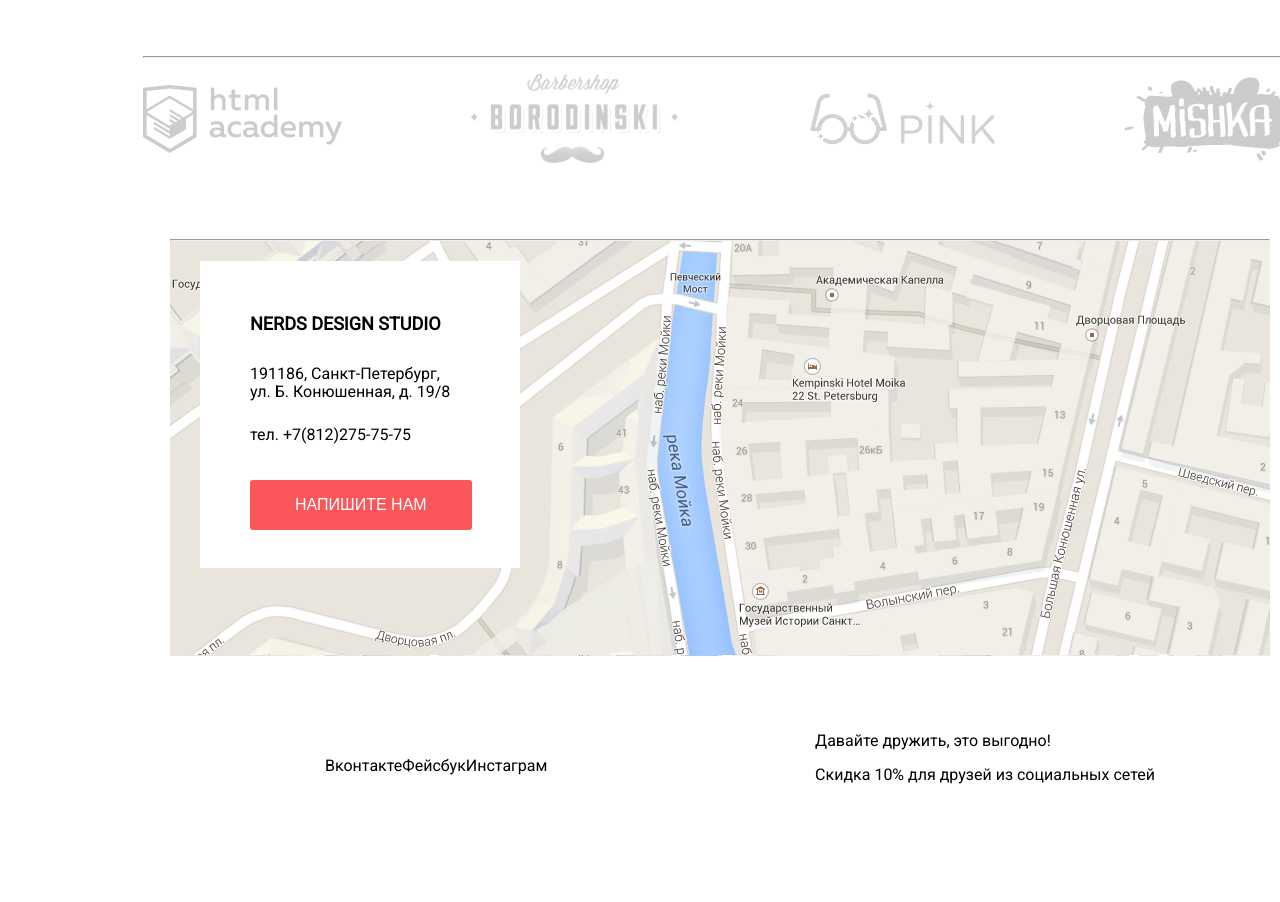
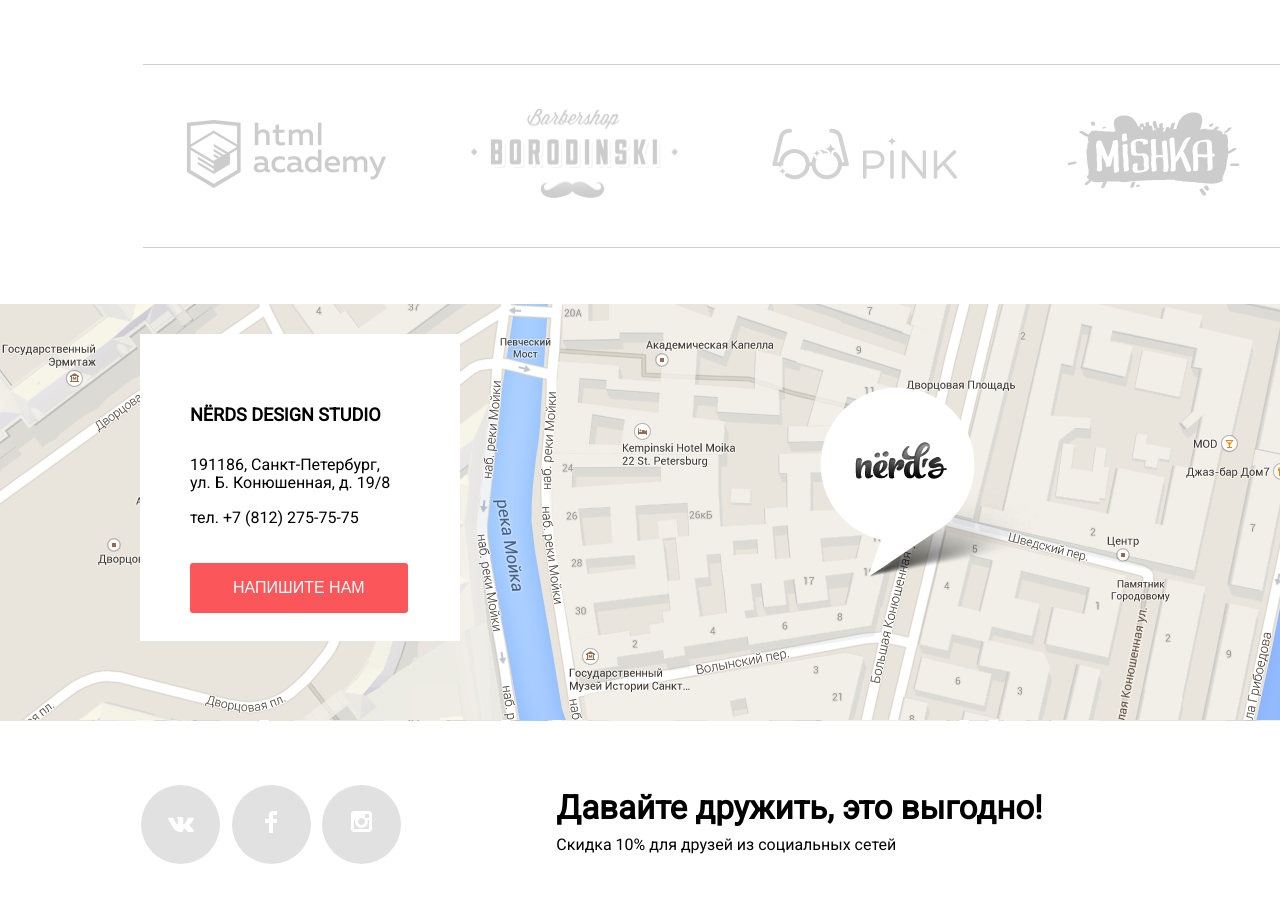
Before and after one commit to Lena9421/Nerds, a plain HTML site: page index.html in a window 1280 px wide. Shown: the part 1481-2383 px from the top of the page. Drawn offline with Linux system fonts and the light colour scheme.

Commit message:
basic stylization

```diff
--- a/css/style.css
+++ b/css/style.css
@@ -2,7 +2,7 @@ body {
 	font-family: 'Roboto', sans-serif;
 }
 .vissualy-hidden {
-
+ display: none;
 }
 .main-header {
 	min-width: 1440px;
@@ -57,6 +57,10 @@ body {
 	position: relative;
 	padding-top: 18px;
 	padding-left: 285px;
+}
+.user-navigation:hover,
+.user-navigation:focus {
+	cursor: pointer;
 }
 .user-navigation:before {
 	content: '';
@@ -176,6 +180,10 @@ body {
   color: white;
   text-decoration: none;
 }
+.read-more:hover,
+.read-more:focus {
+	cursor: pointer;
+}
 .slide:nth-child(1) {
 	background-image: url(../img/slide-1.png);
 	background-repeat: no-repeat;
@@ -203,10 +211,6 @@ body {
 .btn-3:checked ~ .slides .slide:nth-child(3) {
 	display: block;
 }
-
-
-
-
 .container {
 	width: 1440px;
 	min-height: 1851px;
@@ -248,6 +252,10 @@ body {
 	color: white;
 	text-transform: uppercase;
 	border: none;
+}
+.advantages-items button:hover,
+.advantages-items button:focus {
+	cursor: pointer;
 }
 .advantages-items .rose-button {
 	background-color: #fc5459;
@@ -350,44 +358,61 @@ body {
 }
 .partners {
 	width: 1155px;
-	height: 175px;
+	height: 240px;
 	margin: 0 auto;
 	}
 .partners ul {
 	list-style-type: none;
-	padding-left: 0;
+	padding-left: 0px;
+	height: 182px;
 	display: flex;
 	flex-direction: row;
-	justify-content: space-between;
+	justify-content: space-around;
 	align-items: center;
+	border-bottom: 1px solid #d1d1d1;
+	border-top: 1px solid #d1d1d1;
 }
 .partners li {
 	position: relative;
+	width: 270px;
+	height: 180px;
+	display: flex;
+	justify-content: center;
+	align-items: center;
 }
-hr {
-	color: #eeeeee;
+.partners a:hover,
+.partners a:focus {
+	cursor: pointer;
 }
-.partners li:before {
+.partners li + li:before {
 	content: '';
 	position: absolute;
 	height: 50px;
 	width: 2px;
-   right: -20px;
-   top: 10px;
+   left: -15px;
+   top: 60px;
 	background-image: url(../img/verical-line.png);
 }
 .map {
-	width: 1100px;
+	width: 1440px;
 	margin: 0 auto;
 	height: 417px;
 	background-image: url(../img/map.png);
+	position: relative;
+}
+.map img {
+	position: absolute;
+	margin-left: 820px;
+	margin-top: 83px;
 }
 .modal {
 	height: 307px;
 	width: 320px;
 	background-color: white;
-	margin-left: 30px;
-	margin-top: 20px;
+	margin-left: 140px;
+	margin-top: 30px;
+	position: absolute;
+
 }
 .modal h3 {
 	text-transform: uppercase;
@@ -399,22 +424,26 @@ hr {
 }
 .modal p {
    padding-left: 50px;
-   margin-bottom: 25px;
+   margin-bottom: 17px;
    width: 210px;
 }
 
 .modal-btn {
 	border: none;
 	background-color: #fb565a;
-	padding: 16px 45px;
+	padding: 16px 43px;
 	text-transform: uppercase;
 	border-radius: 3px;
 	color: white;
 	margin-left: 50px;
-	margin-top: 10px;
+	margin-top: 18px;
+}
+.modal-btn:hover,
+.modal-btn:focus {
+	cursor: pointer;
 }
 .main-footer {
-	width: 1100px;
+	width: 1440px;
 	height: 220px;
 	margin: 0 auto;
 	display: flex;
@@ -425,6 +454,35 @@ hr {
 .main-footer ul {
 	list-style-type: none;
 	width: 260px;
+	height: 78px;
 	display: flex;
 	flex-direction: row;
+	justify-content: space-between;
+	padding-left: 64px;
+	padding-bottom: 15px;
 }
+.main-footer li {
+	width: 79px;
+	height: 79px;
+	background-color: #e1e1e1;
+	border-radius: 50%;
+	display: flex;
+	align-items: center;
+	justify-content: center;
+}
+.main-footer li:hover,
+.main-footer li:focus {
+	cursor: pointer;
+}
+.discount {
+	height: 65px;
+	padding-right: 320px;
+	padding-bottom: 20px;
+}
+.discount span{
+ font-size: 33px;
+ font-weight: bold;
+}
+.discount p {
+	margin-top: 10px;
+}
--- a/index.html
+++ b/index.html
@@ -110,31 +110,42 @@
 	    </div>
 	</section>
 	<section class="partners">
-	<hr>
 		<ul>
-			<li><img src="img/logo-1.png" width="199" height="68" alt="HTML-академия"></li>
-			<li><img src="img/logo-2.png" width="209" height="90"  alt="Барбершоп Бородинский"></li>
-			<li><img src="img/logo-3.png" width="185" height="52" alt="Магазин пинк"></li>
-			<li><img src="img/logo-4.png" width="173" height="84"  alt="Магазин Мишка"></li>
+			<li><a href="https://htmlacademy.ru/intensive/htmlcss"><img src="img/logo-1.png" width="199" height="68" alt="HTML-академия"></a></li>
+			<li><a href="#"><img src="img/logo-2.png" width="209" height="90"  alt="Барбершоп Бородинский"></a></li>
+			<li><a href="#"><img src="img/logo-3.png" width="185" height="52" alt="Магазин пинк"></a></li>
+			<li><a href="#"><img src="img/logo-4.png" width="173" height="84"  alt="Магазин Мишка"></a></li>
 		</ul>
 	</section>
 	<section class="map">
-	<hr>
 		<div class="modal">
-		 <h3>Nerds design studio</h3>
+		 <h3>Nёrds design studio</h3>
 			<p>191186, Санкт-Петербург, ул. Б. Конюшенная, д. 19/8</p>
-			<p>тел. +7(812)275-75-75</p>
+			<p>тел. +7 (812) 275-75-75</p>
 			<button class="modal-btn">Напишите нам</button>
 		</div>
+		<img src="img/map-marker.png" width="231" height="190" alt="Метка на карте">
 	</section>
 	<footer class="main-footer">
 		<ul>
-			<li><span class="vissualy-hidden">Вконтакте</span></li>
-			<li><span class="vissualy-hidden">Фейсбук</span></li>
-			<li><span class="vissualy-hidden">Инстаграм</span></li>
+			<li>
+			<a href="#"></a>
+			<span class="vissualy-hidden">Вконтакте</span><svg xmlns="http://www.w3.org/2000/svg" width="26" height="15" viewBox="0 0 26 15"><path fill="#FFF" d="M16.138 11.51c.956-.309 2.18 2.04 3.483 2.939.978.681 1.727.534 1.727.534l3.473-.05s1.815-.112.957-1.554c-.071-.12-.503-1.069-2.585-3.022-2.177-2.043-1.882-1.712.739-5.244 1.597-2.153 2.236-3.468 2.036-4.028-.192-.539-1.365-.399-1.365-.399L20.69.713c-.381.001-.704.119-.851.515-.003.004-.621 1.666-1.445 3.079-1.741 2.989-2.436 3.148-2.724 2.961-.661-.433-.494-1.737-.494-2.664 0-2.897.432-4.105-.846-4.417-.427-.104-.739-.172-1.828-.182-1.392-.021-2.574 0-3.244.329-.445.223-.786.712-.579.74.26.035.843.16 1.155.586.401.552.389 1.789.389 1.789s.229 3.411-.54 3.834c-.528.29-1.25-.302-2.803-3.016-.793-1.388-1.392-2.922-1.392-2.922s-.116-.285-.326-.441c-.25-.185-.6-.244-.6-.244L.848.684S.29.7.085.946c-.182.218-.015.668-.015.668s2.909 6.881 6.203 10.347c3.02 3.182 6.452 2.971 6.452 2.971h1.555s.469-.054.709-.312c.224-.24.214-.691.214-.691s-.031-2.109.935-2.419z"/></svg>
+			</a>
+			</li>
+			<li>
+			<a href="#">
+			<span class="vissualy-hidden">Фейсбук</span><svg xmlns="http://www.w3.org/2000/svg" width="12" height="22" viewBox="0 0 12 22"><path fill="#FFF" d="M12 4V0H8a4 4 0 0 0-4 4v4H0v4h4v10h4V12h4V8H8V4h4z"/></svg>
+			</a>
+			</li>
+			<li>
+			<a href="#">
+			<span class="vissualy-hidden">Инстаграм</span><svg xmlns="http://www.w3.org/2000/svg" width="21" height="21" viewBox="0 0 21 21"><path fill="#FFF" d="M18 0H3C1.35 0 0 1.35 0 3v15c0 1.65 1.35 3 3 3h15c1.65 0 3-1.35 3-3V3c0-1.65-1.35-3-3-3zm-7.5 7c1.93 0 3.5 1.57 3.5 3.5S12.43 14 10.5 14 7 12.43 7 10.5 8.57 7 10.5 7zM18 18H3V9h1.181A6.504 6.504 0 0 0 4 10.5a6.5 6.5 0 1 0 13 0 6.45 6.45 0 0 0-.181-1.5H18v9zm0-11h-4V3h4v4z"/></svg>
+			</a>
+			</li>
 		</ul>
 		<div class="discount">
-			<span class="lets-be-friends">Давайте дружить, это выгодно!</span>
+			<span>Давайте дружить, это выгодно!</span>
 			<p>Скидка 10% для друзей из социальных сетей</p>
 		</div>
 	</footer>
```
Also changed, not shown: img/map-marker.png (added), 2 other files.
